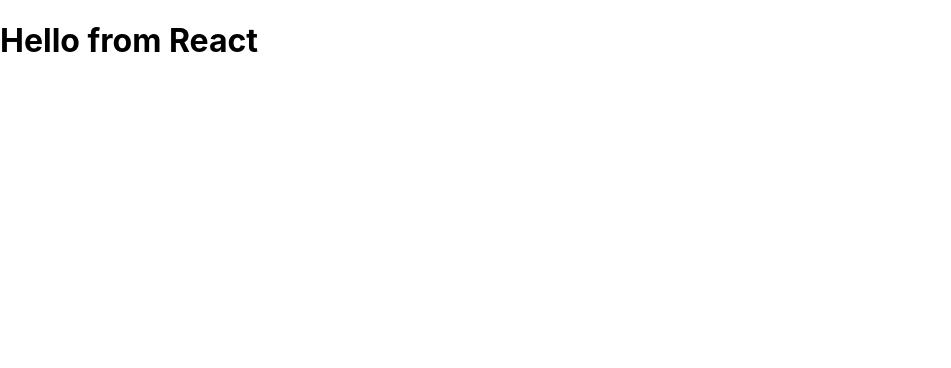
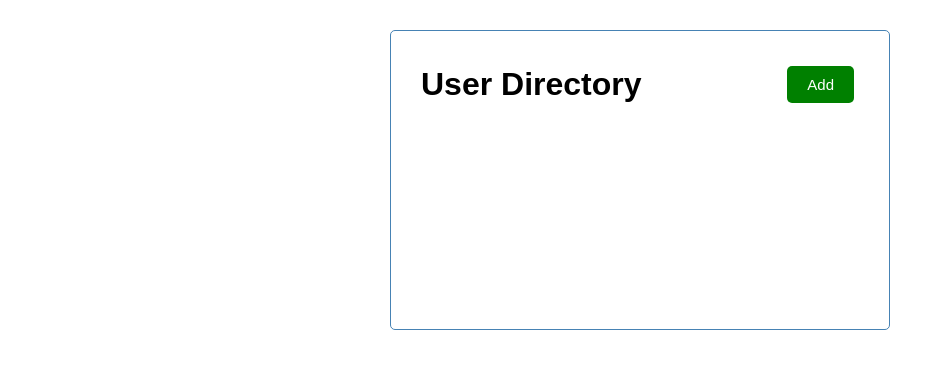
Before and after one commit to JGreenOS/ReactUserDirectory, a React (Create React App) app: page / in a window 1280 px wide. Shown: the top 368 px of the page, without its empty margins (0-951 px from the left). Built offline with nearby package versions, Linux system fonts and the light colour scheme.

Commit message:
added button, headers, navbar components

```diff
--- a/src/App.js
+++ b/src/App.js
@@ -1,9 +1,9 @@
-
+import Header from './components/Header'
 
 function App() {
   return (
     <div className='container'>
-      <h1> Hello from React</h1>
+      <Header />
     </div>
   );
 }
--- /dev/null
+++ b/src/components/Button.js
@@ -0,0 +1,25 @@
+import PropTypes from 'prop-types'
+
+const Button = ({color, text, onClick}) => {
+    return (
+        <button
+        onClick={onClick}
+        style = {{ backgroundColor: color }}
+        className='btn'
+        >
+            {text}
+        </button>
+    )
+}
+
+Button.defaultProps = {
+    color: 'steelBlue',
+}
+
+Button.propTypes = {
+    text: PropTypes.string,
+    color: PropTypes.string,
+    onClick: PropTypes.func,
+}
+
+export default Button
--- /dev/null
+++ b/src/components/Header.js
@@ -0,0 +1,18 @@
+import Button from './Button'
+
+const Header = () => {
+    const onClick = () => {
+        console.log('Click')
+    }
+
+
+    return (
+        <header className='header'>
+            <h1>User Directory</h1>
+            <Button color='green' text='Add' onClick={onClick}/>
+
+        </header>
+    )
+}
+
+export default Header
--- a/src/index.css
+++ b/src/index.css
@@ -11,3 +11,115 @@
   font-family: source-code-pro, Menlo, Monaco, Consolas, 'Courier New',
     monospace;
 }
+@import url('https://fonts.googleapis.com/css2?family=Poppins:wght@300;400&display=swap');
+
+* {
+  box-sizing: border-box;
+  margin: 0;
+  padding: 0;
+}
+
+body {
+  font-family: 'Poppins', sans-serif;
+}
+
+.container {
+  max-width: 500px;
+  margin: 30px auto;
+  overflow: auto;
+  min-height: 300px;
+  border: 1px solid steelblue;
+  padding: 30px;
+  border-radius: 5px;
+}
+
+.header {
+  display: flex;
+  justify-content: space-between;
+  align-items: center;
+  margin-bottom: 20px;
+}
+
+.btn {
+  display: inline-block;
+  background: #000;
+  color: #fff;
+  border: none;
+  padding: 10px 20px;
+  margin: 5px;
+  border-radius: 5px;
+  cursor: pointer;
+  text-decoration: none;
+  font-size: 15px;
+  font-family: inherit;
+}
+
+.btn:focus {
+  outline: none;
+}
+
+.btn:active {
+  transform: scale(0.98);
+}
+
+.btn-block {
+  display: block;
+  width: 100%;
+}
+
+.task {
+  background: #f4f4f4;
+  margin: 5px;
+  padding: 10px 20px;
+  cursor: pointer;
+}
+
+.task.reminder {
+  border-left: 5px solid green;
+}
+
+.task h3 {
+  display: flex;
+  align-items: center;
+  justify-content: space-between;
+}
+
+.add-form {
+  margin-bottom: 40px;
+}
+
+.form-control {
+  margin: 20px 0;
+}
+
+.form-control label {
+  display: block;
+}
+
+.form-control input {
+  width: 100%;
+  height: 40px;
+  margin: 5px;
+  padding: 3px 7px;
+  font-size: 17px;
+}
+
+.form-control-check {
+  display: flex;
+  align-items: center;
+  justify-content: space-between;
+}
+
+.form-control-check label {
+  flex: 1;
+}
+
+.form-control-check input {
+  flex: 2;
+  height: 20px;
+}
+
+footer {
+  margin-top: 30px;
+  text-align: center;
+}
```
Also changed, not shown: src/components/NavBar.js (added, +13 -0 lines), src/components/Users.js (added, +28 -0 lines).
